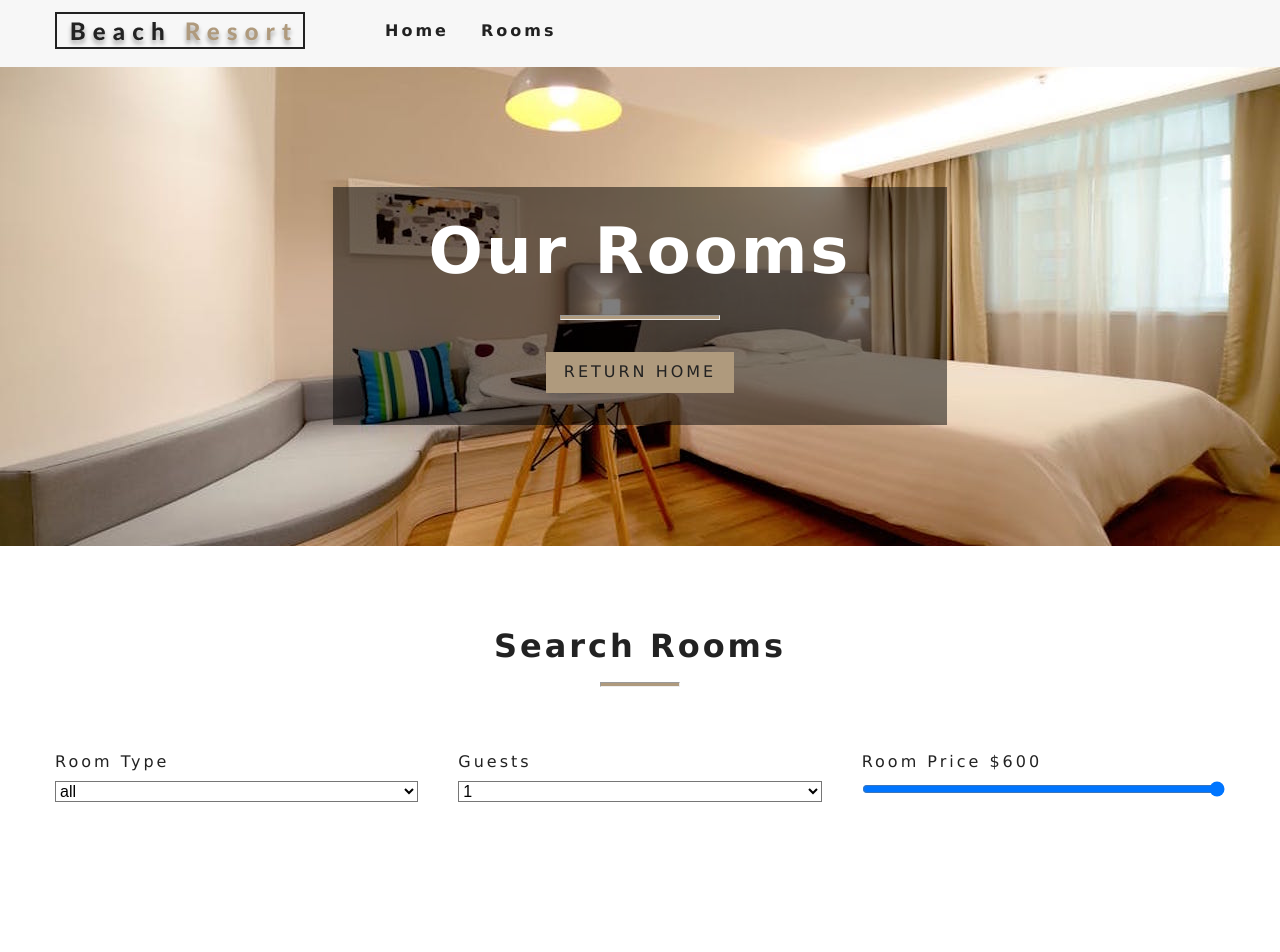
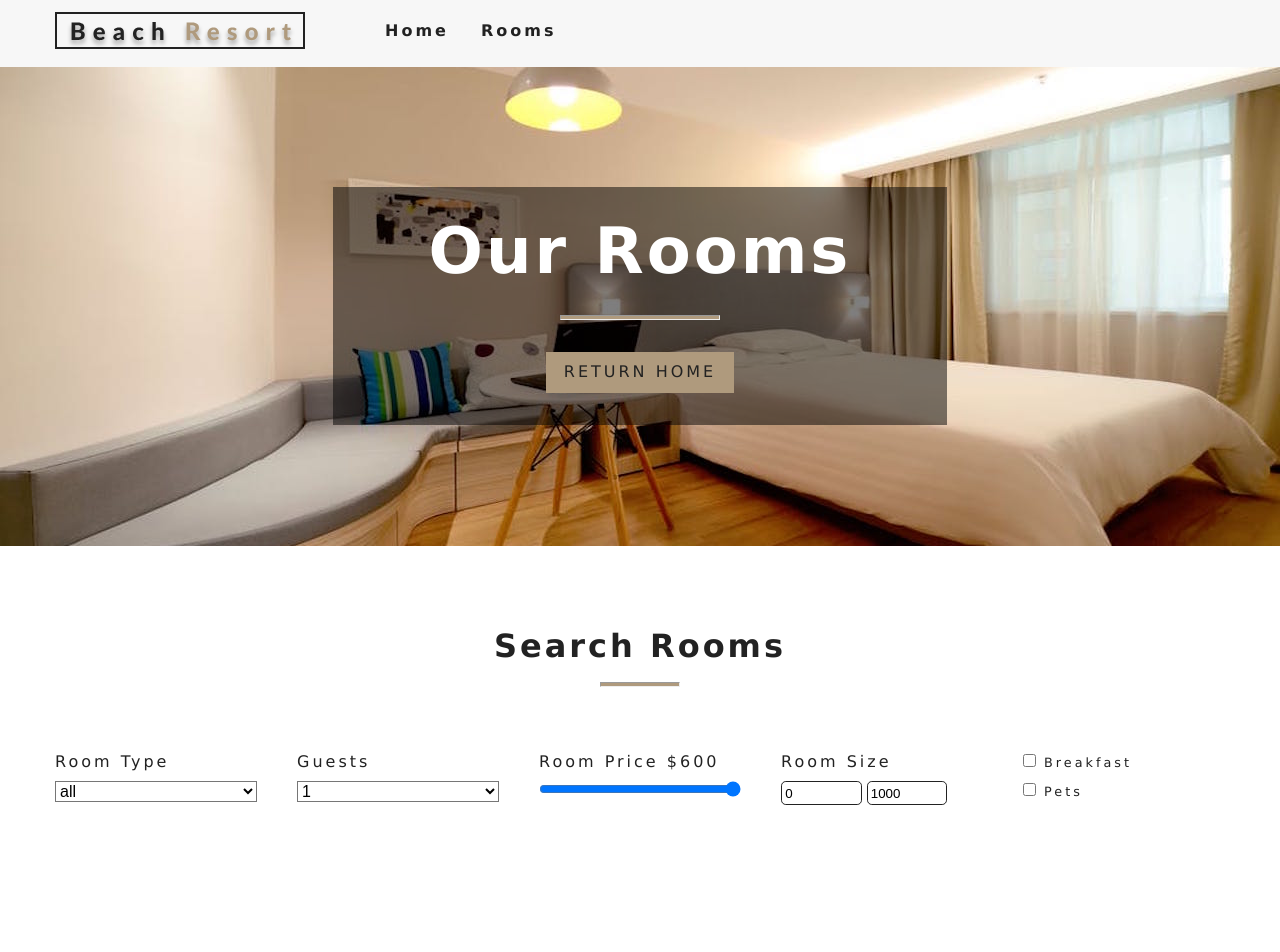
Before and after one commit to mjkimi/mammothpark, a React (Create React App) app: page /rooms in a window 1280 px wide. Shown: the top 952 px of the page. Built offline with nearby package versions, Linux system fonts and the light colour scheme.

Commit message:
Filtering by size and extras

```diff
--- a/src/Context.js
+++ b/src/Context.js
@@ -58,7 +58,7 @@
   handleChange = event => {
     const target = event.target;
     const name = event.target.name;
-    const value = event.type === 'checkbox' ? target.checked : target.value;
+    const value = target.type === 'checkbox' ? target.checked : target.value;
 
     this.setState(
       {
@@ -98,6 +98,19 @@
     // filter by price
     tempRooms = tempRooms.filter(room => room.price <= price);
 
+    // filter by size
+    tempRooms = tempRooms.filter(
+      room => room.size >= minSize && room.size <= maxSize
+    );
+
+    // filter by breakfast & pets
+    if (breakfast) {
+      tempRooms = tempRooms.filter(room => room.breakfast === true);
+    }
+    if (pets) {
+      tempRooms = tempRooms.filter(room => room.pets === true);
+    }
+
     this.setState({
       sortedRooms: tempRooms
     });
--- a/src/components/RoomsFilter.js
+++ b/src/components/RoomsFilter.js
@@ -89,6 +89,52 @@
           />
         </div>
         {/* end room price */}
+        {/* size */}
+        <div className="form-group">
+          <label htmlFor="size">room size</label>
+          <div className="size-inputs">
+            <input
+              type="number"
+              name="minSize"
+              id="size"
+              value={minSize}
+              onChange={handleChange}
+              className="size-input"
+            />
+            <input
+              type="number"
+              name="maxSize"
+              id="size"
+              value={maxSize}
+              onChange={handleChange}
+              className="size-input"
+            />
+          </div>
+        </div>
+        {/* end of size */}
+        {/* extras */}
+        <div className="form-group">
+          <div className="single-extra">
+            <input
+              type="checkbox"
+              name="breakfast"
+              id="breakfast"
+              checked={breakfast}
+              onChange={handleChange}
+            />
+            <label htmlFor="breakfast">breakfast</label>
+          </div>
+          <div className="single-extra">
+            <input
+              type="checkbox"
+              name="pets"
+              id="pets"
+              checked={pets}
+              onChange={handleChange}
+            />
+            <label htmlFor="pets">pets</label>
+          </div>
+        </div>
       </form>
     </section>
   );
```
